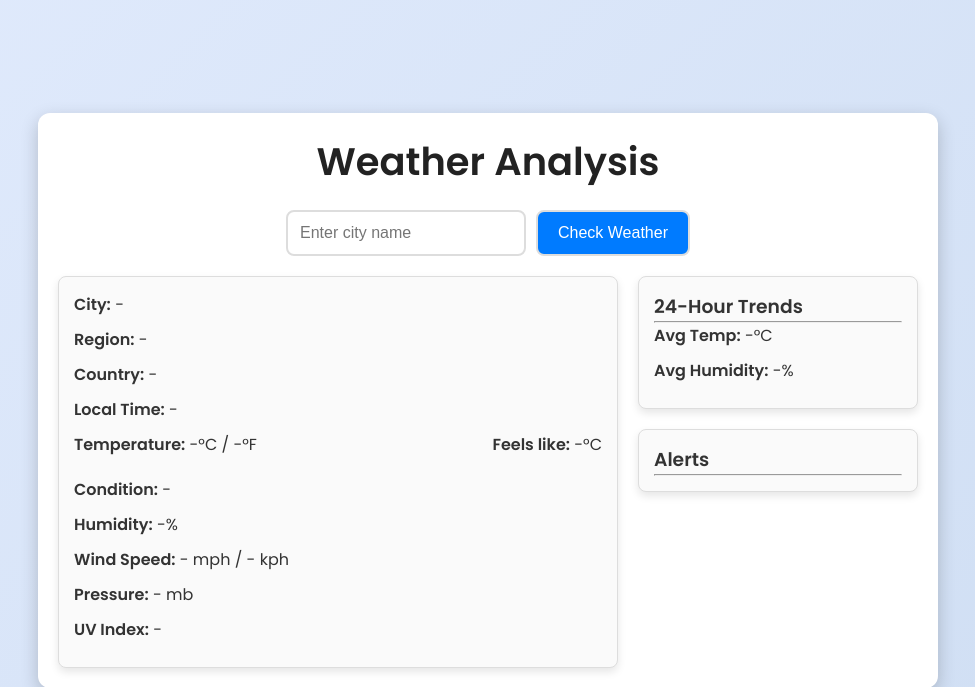
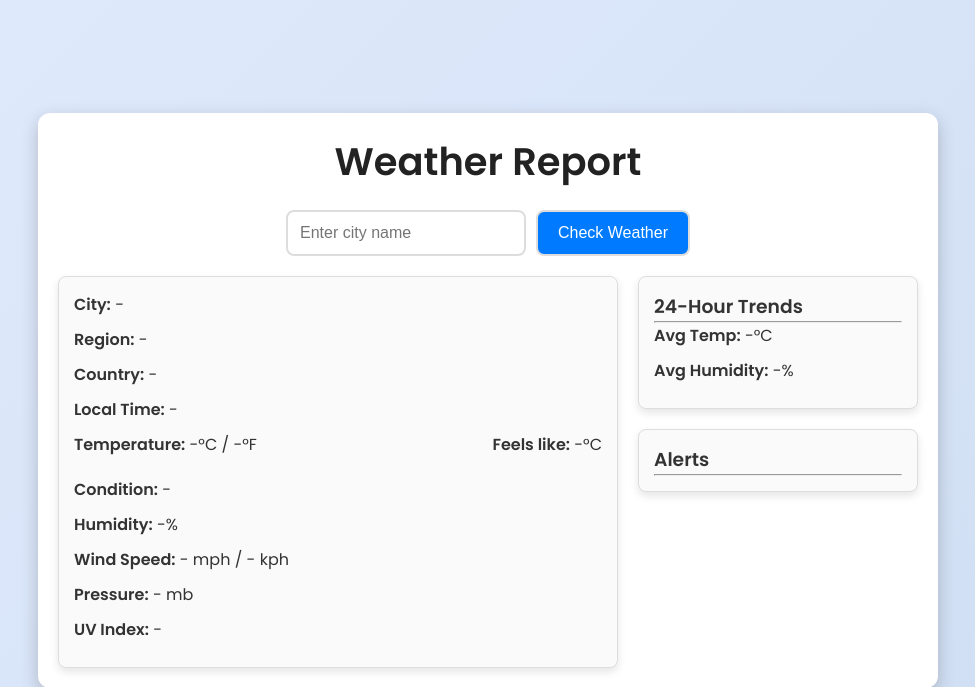
Before and after one commit to B-VAMSHIDHARREDDY/WeatherAnalysisSystem, a Django app: page / in a window 1280 px wide. Shown: the top 687 px of the page, without its empty margins (152-1127 px from the left). Run offline with Django 4.2, Linux system fonts and the light colour scheme.

Commit message:
name changed

```diff
--- a/weather_analysis/weather/templates/home.html
+++ b/weather_analysis/weather/templates/home.html
@@ -12,7 +12,7 @@
 <body>
     <div class="container">
         <header class="header">
-            <h1>Weather Analysis</h1>
+            <h1>Weather Report</h1>
         </header>
 
         <div class="input-container">
```
